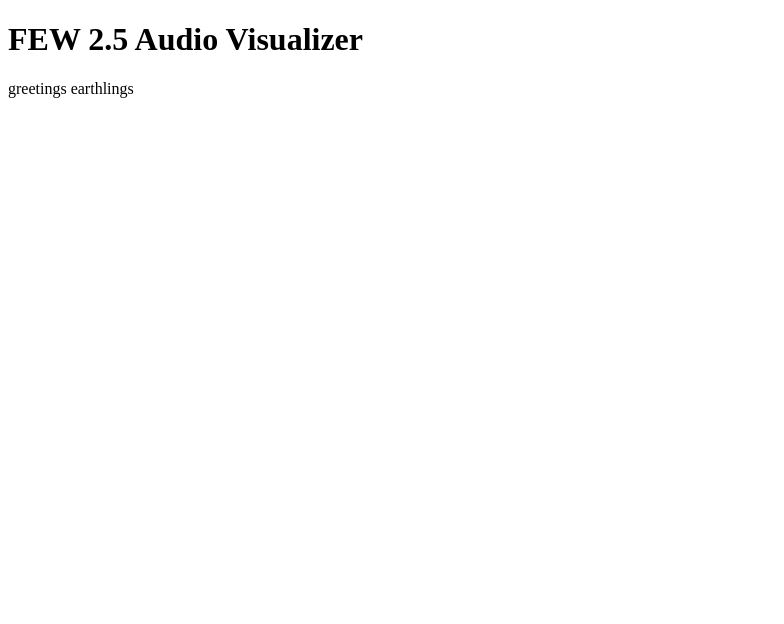
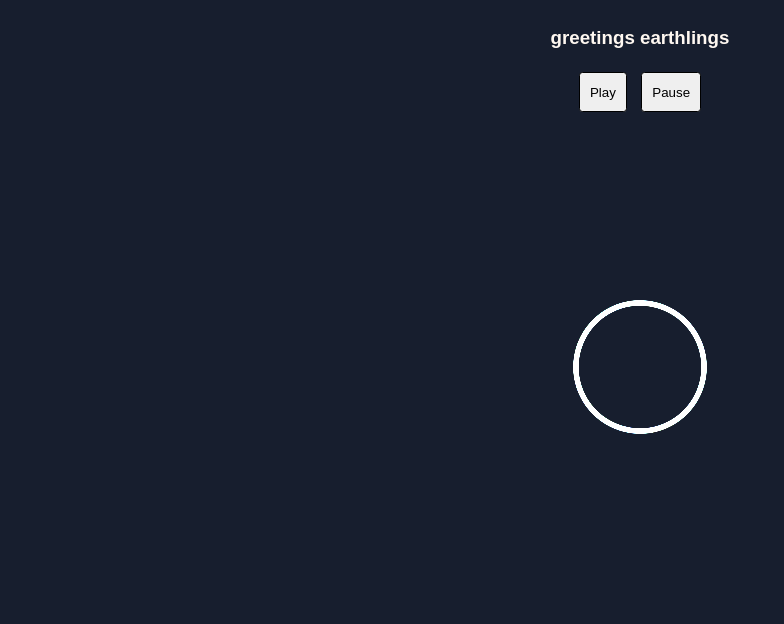
Before and after one commit to aucoeur/FEW2.5-audio-visualizer, a plain HTML site: page index.html in a window 1280 px wide. Shown: the whole page, without its empty margins (0-784 px from the left). Drawn offline with Linux system fonts and the light colour scheme.

Commit message:
works but i'm dizzy

```diff
--- a/index.html
+++ b/index.html
@@ -1,13 +1,29 @@
 <!DOCTYPE html>
 <html lang="en">
+
 <head>
   <meta charset="UTF-8">
   <meta http-equiv="X-UA-Compatible" content="IE=edge">
   <meta name="viewport" content="width=device-width, initial-scale=1.0">
+  <link href="https://fonts.googleapis.com/icon?family=Material+Icons" rel="stylesheet">
+  <link rel="stylesheet" href="style.css" type="text/css">
   <title>FEW 2.5 Audio Visualizer</title>
 </head>
+
 <body>
-<h1>FEW 2.5 Audio Visualizer</h1>
-greetings earthlings
+
+  <h3>greetings earthlings</h3>
+  <div class="row">
+    <button id="button-play">Play</button>
+    <button id="button-pause">Pause</button>
+  </div>
+  <div class="container">
+    <canvas id="visualizer"></canvas>
+  </div>
+
+
+
+  <script src="script.js"></script>
 </body>
+
 </html>
--- a/script.js
+++ b/script.js
@@ -0,0 +1,92 @@
+const canvas = document.getElementById('visualizer');
+const context = canvas.getContext('2d');
+
+// Set Canvas to full window
+canvas.width = window.innerWidth;
+canvas.height = window.innerHeight-300;
+
+// Need Play Button, can't autostart audio, thems the rules
+const playButton = document.getElementById('button-play')
+playButton.addEventListener('click', () => {init()});
+
+const pauseButton = document.getElementById('button-pause')
+pauseButton.addEventListener('click',() => { audio.pause()});
+
+// Define variables
+let audio, analyzer, frequencyArray
+
+function createAudio() {
+  // Create new audio object
+  audio = new Audio();
+  audio.src = 'Mamman_Sani-Five_Hundred_Miles.mp3'
+  audio.loop = true;
+  audio.crossOrigin = 'anonymous';
+
+  // Create audio context
+  const audioContext = new (window.AudioContext || window.webkitAudioContext)();
+
+  analyzer = audioContext.createAnalyser();
+  analyzer.fftSize = 1024;
+
+  const source = audioContext.createMediaElementSource(audio);
+  source.connect(analyzer);
+  analyzer.connect(audioContext.destination);
+
+  // Get an array of audio data from the analyser
+	frequencyArray = new Uint8Array(analyzer.frequencyBinCount);
+  // console.log(frequencyArray.length)
+  audio.play();
+
+}
+
+let i,
+    cx, cy,
+    r = 50,
+    beginAngle = 0,
+    angle,
+    twoPI = 2 * Math.PI;
+
+function render() {
+  window.requestAnimationFrame(render);
+
+  centerX = canvas.width / 2;
+  centerY = canvas.height / 2;
+
+  context.save();
+  analyzer.getByteFrequencyData(frequencyArray);
+
+  // trials
+  data = frequencyArray;
+  angle = beginAngle;
+  cx = canvas.width / 2;
+  cy = canvas.height / 2;
+  context.clearRect(0, 0, canvas.width, canvas.height);
+  // context.strokeStyle = color;
+  context.globalCompositeOperation = 'lighter';
+  context.lineWidth = 5;
+  total = 0;
+  let len = analyzer.fftSize / 16;
+  let colorStep = 360 / len;
+  for (i = 8; i < len; i += 4) {
+      angle += 5;
+      context.beginPath();
+
+      context.ellipse(cx, cy, len +data[i]/2, len+data[i], angle, beginAngle, twoPI+ data[i]);
+
+      context.closePath();
+      // set stroke color
+		  context.strokeStyle = `hsla(${colorStep * i}, 100%, 40%, 0.5)`
+      context.stroke();
+      total += data[i];
+  }
+  beginAngle = (beginAngle + 0.00001 * total) % twoPI;
+  context.restore();
+
+}
+
+function init() {
+  createAudio();
+  render();
+}
+
+window.addEventListener('load', init, false);
--- /dev/null
+++ b/style.css
@@ -0,0 +1,29 @@
+body,
+html {
+    height: 100%;
+}
+
+body {
+    display: flex;
+    align-items: center;
+    flex-direction: column;
+    font-family: 'Libre Franklin', sans-serif;
+    background-color: rgb(23, 30, 46);
+    color: #fff8f1;
+}
+
+.container {
+    justify-content: center;
+}
+
+/* #canvas {
+    border: 1px solid;
+} */
+
+button {
+    margin: 5px;
+    padding: 10px;
+    height: 40px;
+    border-radius: 0.25em;
+    border: 1px solid;
+}
```
Also changed, not shown: 2 other files.
